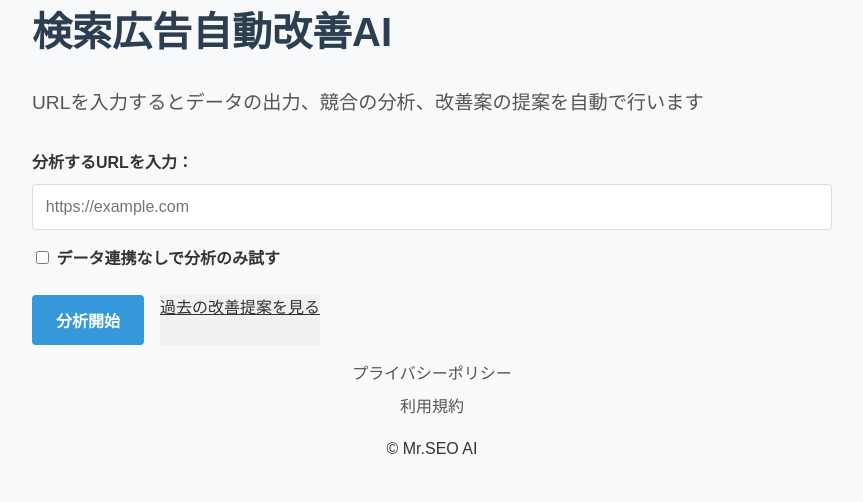
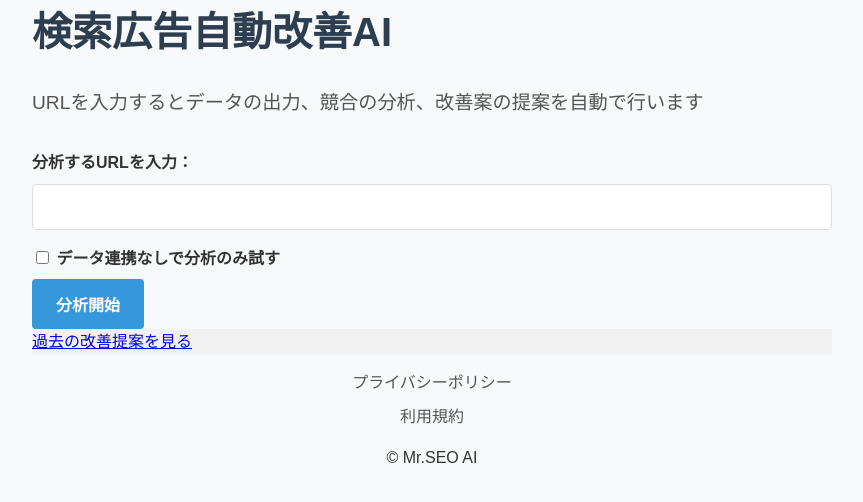
Before and after one commit to min151024/mrseoai, a Flask app: page / in a window 1280 px wide. Shown: the part 138-640 px from the top of the page, without its empty margins (208-1071 px from the left). Run offline with Flask 3, Linux system fonts and the light colour scheme.

Commit message:
分析開始押したあと

```diff
--- a/main.py
+++ b/main.py
@@ -48,8 +48,8 @@ def process_seo_improvement(site_url, skip_metrics: bool = False):
             "table_html":  "<p>今週のGSCデータが空です。サービス紹介文と競合情報を元に改善案を作成します。</p>",
             "chart_labels": [],
             "chart_data":   [],
-            "competitors":  [],        # もし競合だけは入れたい場合はここで取得してもOK
-            "chatgpt_response": ""     # どこかで予め作っておくか空文字で
+            "competitors":  [],
+            "chatgpt_response": ""
         }
 
     ga_conversion_data = []
--- a/static/style.css
+++ b/static/style.css
@@ -72,13 +72,13 @@ button[type="submit"]:hover {
     background-color: #005187;
 }
 
-.secondary-button {
+.history-link {
     background-color: #f1f1f1;
     color: #333;
     transition: background-color 0.3s;
 }
 
-.secondary-button:hover {
+.history-link:hover {
     background-color: #ddd;
 }
 
--- a/templates/index.html
+++ b/templates/index.html
@@ -30,18 +30,20 @@
 
     <form method="post" action="{{ url_for('index') }}">
         <label for="url">分析するURLを入力：</label>
-        <input type="text" name="url" id="url" required placeholder="https://example.com">
+        <input type="text" name="url" id="url" required>
 
         <label>
-            <input type="checkbox" name="skip_metrics" id="skip_metrics">
-            データ連携なしで分析のみ試す
+          <input type="checkbox" name="skip_metrics">
+          データ連携なしで分析のみ試す
         </label>
 
-        <div class="button-group">
-            <button type="submit">分析開始</button>
-            <a href="{{ url_for('result') }}" class="secondary-button">過去の改善提案を見る</a>
-        </div>
+        <button type="submit">分析開始</button>
     </form>
+
+    <div class="history-link">
+        <a href="{{ url_for('result') }}">過去の改善提案を見る</a>
+    </div>
+
 
     {% if result %}
     <div class="result">
```
